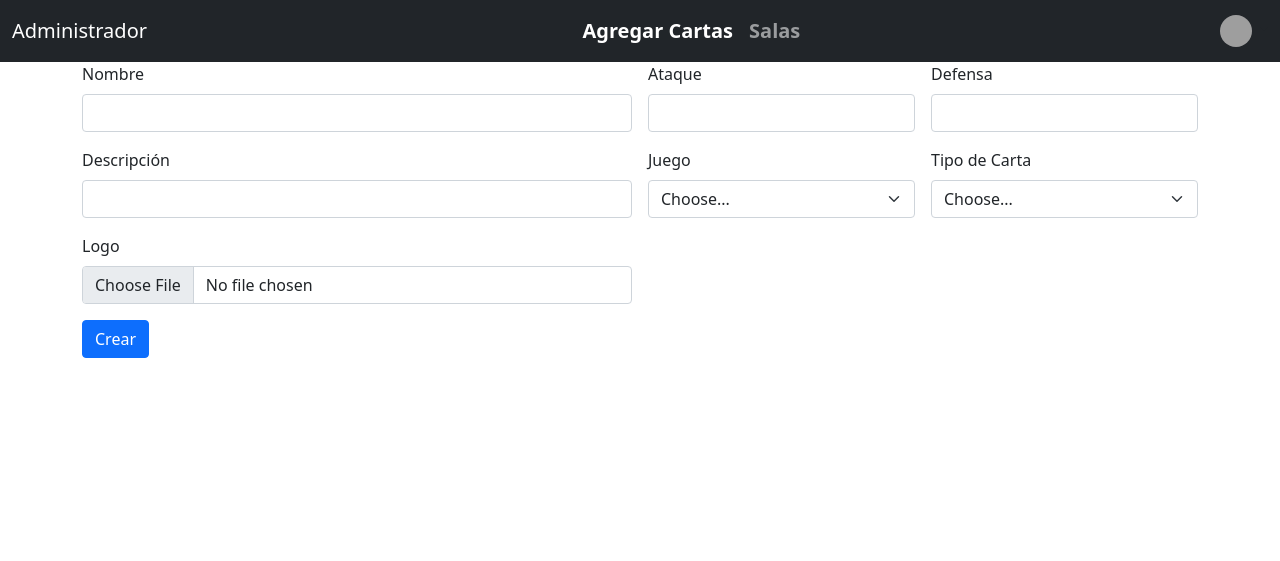
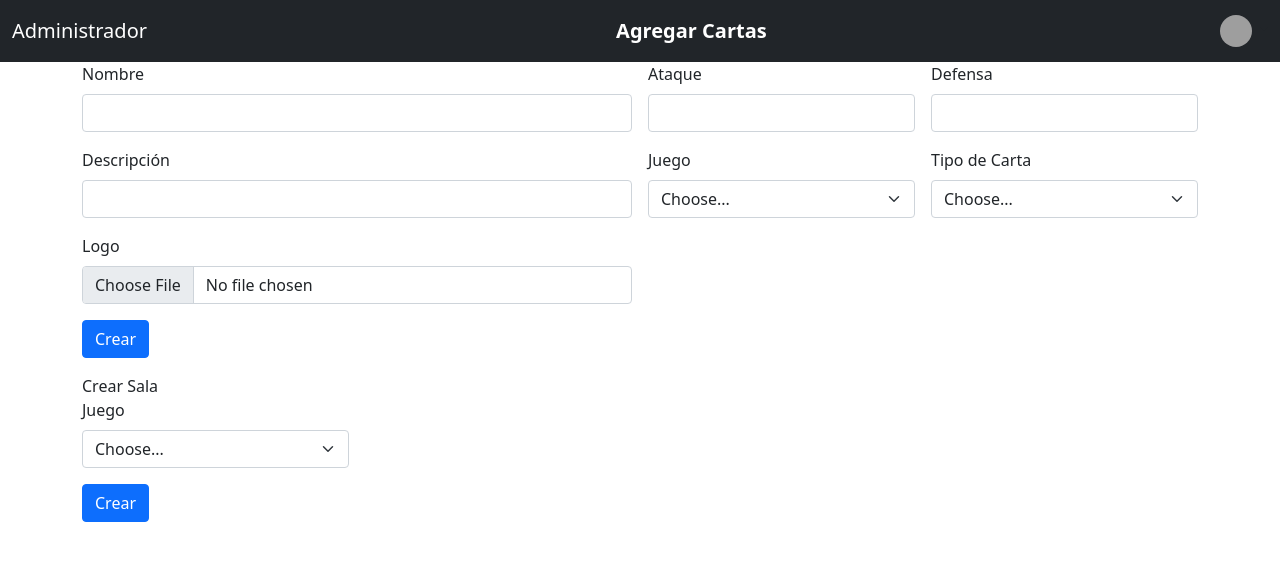
Before and after one commit to orion7u7/Proyecto_Is_Cartas, a web app: page /Administrador.html in a window 1280 px wide. Shown: the top 561 px of the page. Run offline with its HTML, style and script files only (its server is not run), Linux system fonts and the light colour scheme; data that the repository does not hold is empty; grey boxes are pictures that could not be loaded.

Commit message:
index y admin

```diff
--- a/JuegoDeCartas/src/main/webapp/Administrador.html
+++ b/JuegoDeCartas/src/main/webapp/Administrador.html
@@ -18,9 +18,6 @@
                     <ul class="navbar-nav mx-auto mb-2 mb-lg-0">
                         <li class="nav-item">
                             <a class="nav-link active" aria-current="page" href="#">Agregar Cartas</a>
-                        </li>
-                        <li class="nav-item">
-                            <a class="nav-link" href="salas.html">Salas</a>
                         </li>
                     </ul>
                 </div>
@@ -82,6 +79,25 @@
             </form>
         </div>
 
+        <div class="container">
+
+            <label>Crear Sala</label>
+             <form class="row g-3 needs-validation" novalidate>
+                <div class="col-md-3">
+                    <label for="validationCustom04" class="form-label">Juego</label>
+                    <select class="form-select" id="juego" required>
+                        <option selected disabled value="">Choose...</option>
+                        <option>Pokemon</option>
+                        <option>Yu-Gi-Oh!</option>
+                        <option>Dragon Ball</option>
+                    </select>
+                </div>
+                <div class="col-12">
+                    <button class="btn btn-primary" type="submit">Crear</button>
+                </div>
+            </form>
+        </div>
+
         <script src="boostrap/js/bootstrap.min.js"></script>
 
     </body>
--- a/JuegoDeCartas/src/main/webapp/index.html
+++ b/JuegoDeCartas/src/main/webapp/index.html
@@ -19,7 +19,7 @@
 
                     </div>
                     <div class="card-body">
-                        <form class="admin oculto">
+                        <form class="admin oculto" method="post" action="Administrador.html">
                             <div class="input-group form-group">
                                 <div class="input-group-prepend">
                                     <span class="input-group-text"><i class="fas fa-user"></i></span>
@@ -41,7 +41,7 @@
                                 <input type="submit" value="Login" class="btn float-right login_btn">
                             </div>
                         </form>
-                        <form class="user ">
+                        <form class="user" method="post" action="usuario.html">
                             <div class="input-group form-group">
                                 <div class="input-group-prepend">
                                     <span class="input-group-text"><i class="fas fa-user"></i></span>
```
